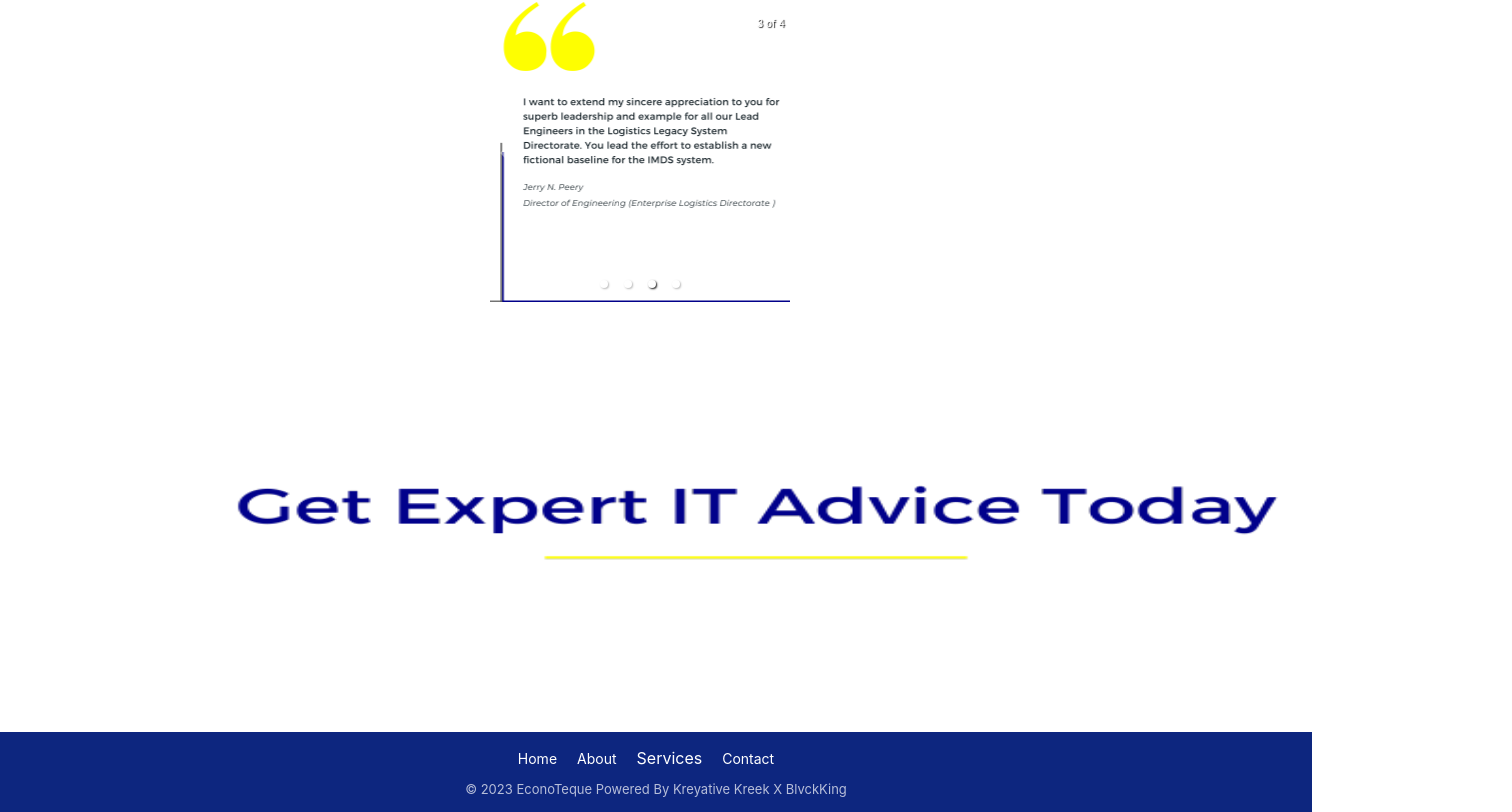
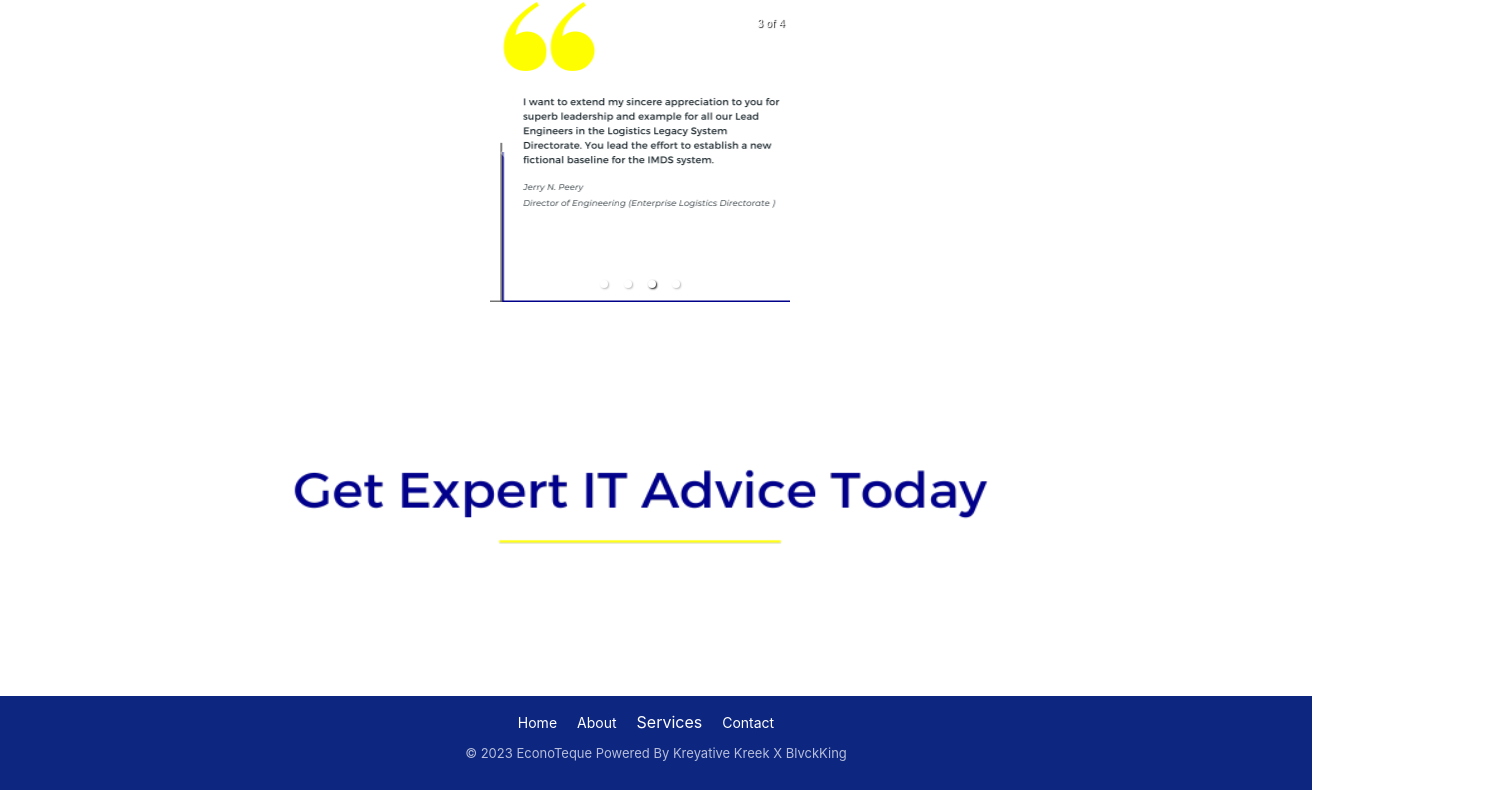
Before and after one commit to kgauzampe/econo, a React (Create React App) app: page / in a window 1280 px wide. Shown: the part 2907-3719 px from the top of the page, 1512 px wide, since content can reach past the window. After the commit the page ends 3697 px from the top, so only its background shows below. Built offline with nearby package versions, Linux system fonts and the light colour scheme.

Commit message:
Update home.js

```diff
--- a/src/Components/Home/home.js
+++ b/src/Components/Home/home.js
@@ -97,9 +97,7 @@ const Home = () => {
                     </div>
                 </div>
                 <div className="getB">
-                    <Typography variant="h5" component="h5" >
-                        <img src={BannerImg2} alt="Card" className="banner-image2" />
-                    </Typography>
+                     <img src={BannerImg2} alt="Card" className="banner-image2" />
                 </div>
             </div>
             <Footer />
```
